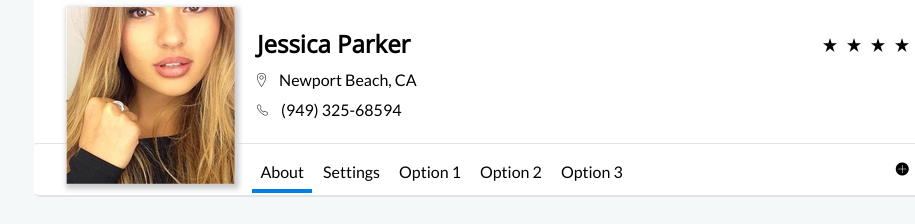
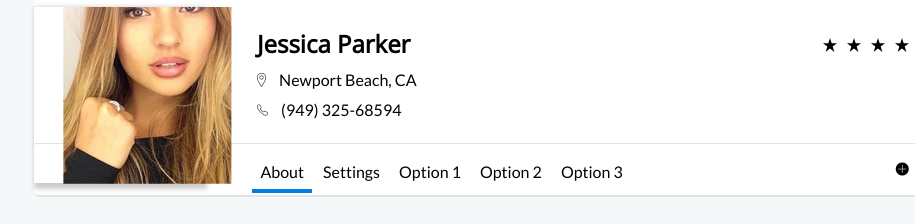
Before and after one commit to masitsa/my-profile, a plain HTML site: page index.html in a window 1280 px wide. Shown: the part 189-413 px from the top of the page, 100-1015 px from the left. Drawn offline with nearby package versions, Linux system fonts and the light colour scheme; files whose address does not match are found by name.

Commit message:
desktop sizing for header completed

```diff
--- a/assets/css/media-queries.css
+++ b/assets/css/media-queries.css
@@ -81,9 +81,9 @@
 }
 
 /* Medium devices (tablets, 768px and up) */
-@media (min-width: 768px) {
-	.profileImage { margin-left: 0;}
-	.profileImage__image {left: -5.8rem;}
+@media (min-width: 800px) {
+	.profileImage { margin-left: -2rem;}
+	.profileImage__image {left: -4rem;}
 	.introduction__name{margin-left:4rem; float: left;}
 	.introduction__reviews {margin-top: 28px;}
 	.tabsNav__tabNavigation a {padding: .5rem;}
```
